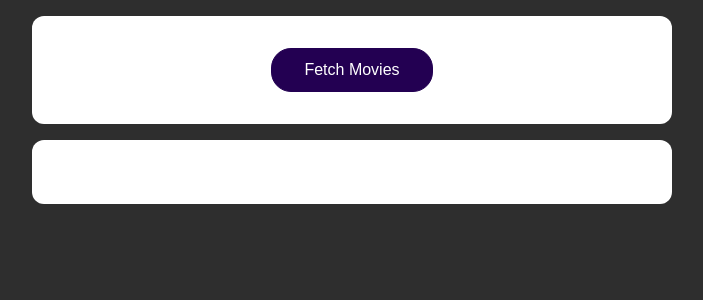
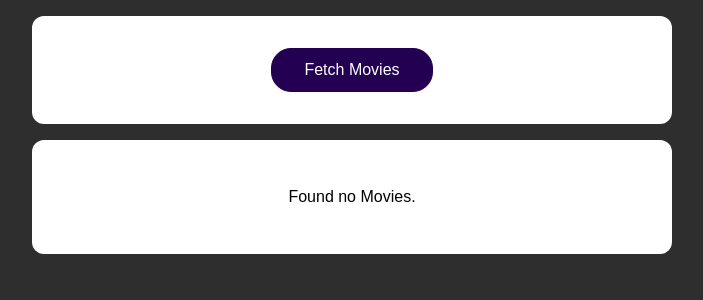
Before and after one commit to RyanWatts1/Star-Wars-API, a React (Create React App) app: page / in a window 1280 px wide. Shown: the top 300 px of the page, without its empty margins (288-991 px from the left). Built offline with nearby package versions, Linux system fonts and the light colour scheme.

Commit message:
added parammeters for loading

```diff
--- a/src/App.js
+++ b/src/App.js
@@ -29,7 +29,8 @@ function App() {
         <button onClick={fetchMoviesHandler}>Fetch Movies</button>
       </section>
       <section>
-        {!isLoading && <MoviesList movies={movies} />}
+        {!isLoading && movies.length > 0 && <MoviesList movies={movies} />}
+        {!isLoading && movies.length === 0 && <p>Found no Movies.</p>}
         {isLoading && <p>Loading...</p>}
       </section>
     </React.Fragment>
```
